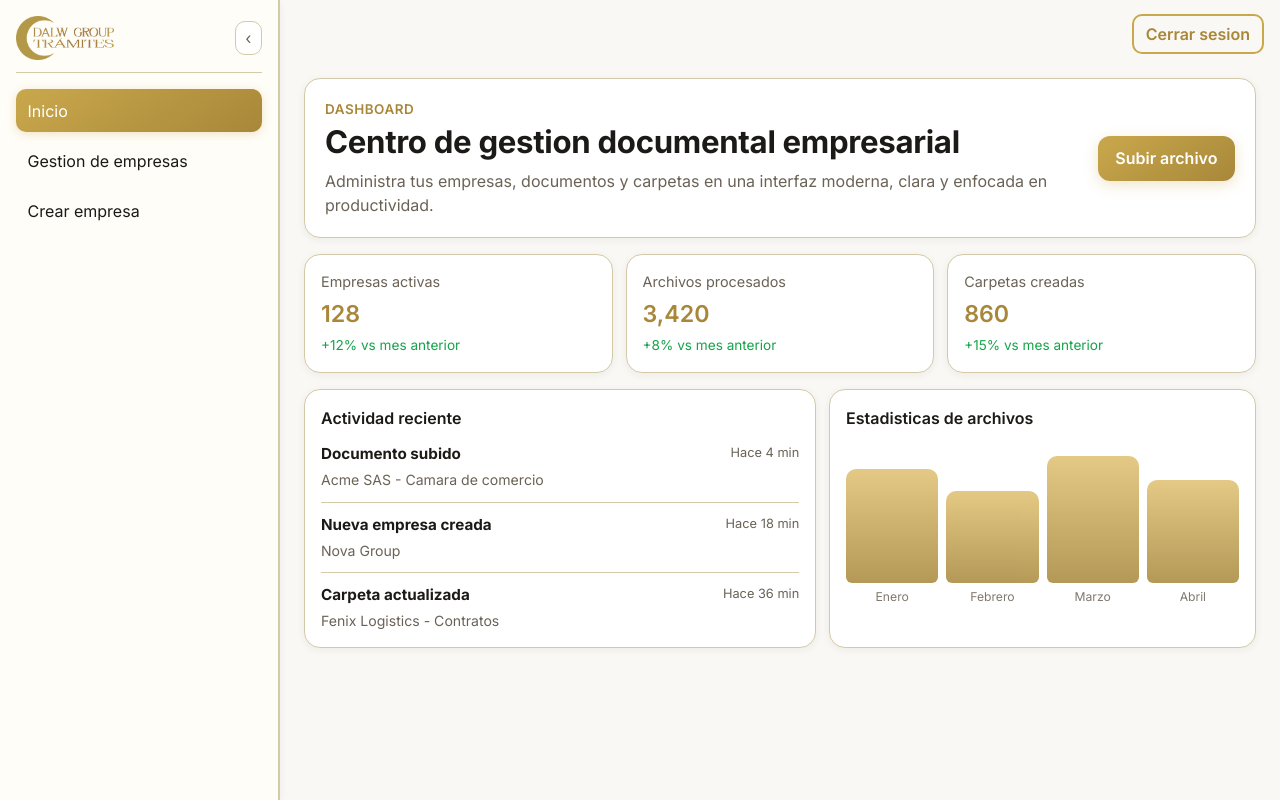
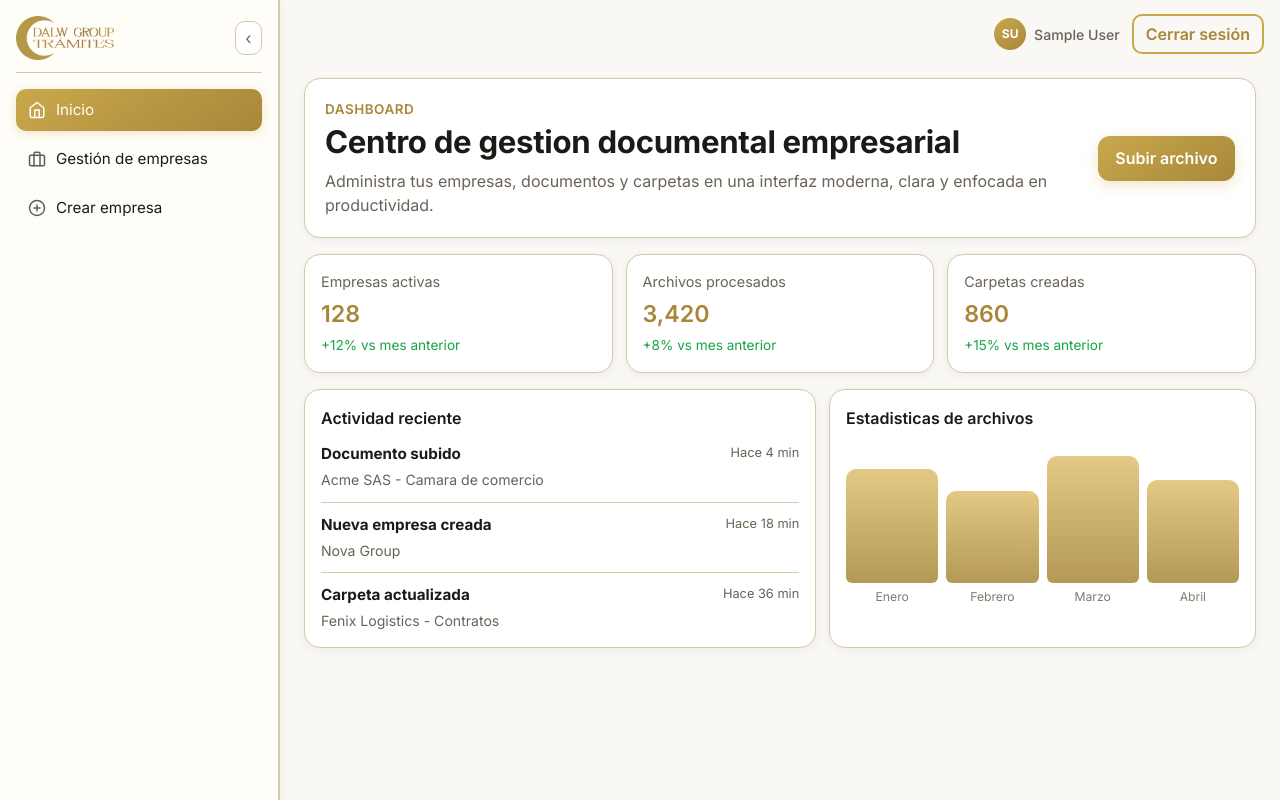
Before and after one commit to jodamares/gestora, a Vue app in the folder front-gestora/: page / in a window 1280 px wide. Built offline with nearby package versions, Linux system fonts and the light colour scheme; sample sign-in values are in the browser's storage.

Commit message:
Add user initials and display name in App.vue; enhance navigation links with icons and improve layout for better user experience. Update CompanyCreatePage and CompanyDirectoryPage with new styles and loading indicators. Fix typos in various pages for improved readability.

```diff
--- a/front-gestora/src/App.vue
+++ b/front-gestora/src/App.vue
@@ -6,8 +6,22 @@ import { useRouter } from 'vue-router'
 const store = useStore()
 const router = useRouter()
 const isAuthenticated = computed(() => store.getters.isAuthenticated)
+const authUser = computed(() => store.state.authUser)
 const sidebarCollapsed = ref(false)
 const mobileNavOpen = ref(false)
+
+const userInitials = computed(() => {
+  const u = authUser.value
+  if (!u) return 'U'
+  const name = u.fullName || u.name || u.email || ''
+  return name.split(' ').map(w => w[0]).join('').slice(0, 2).toUpperCase() || 'U'
+})
+
+const userDisplayName = computed(() => {
+  const u = authUser.value
+  if (!u) return ''
+  return u.fullName || u.name || u.email || ''
+})
 
 const logout = () => {
   store.dispatch('logout')
@@ -44,31 +58,54 @@ const closeMobileNav = () => {
           alt="Gestor Empresarial"
           class="app-shell__logo"
         />
-        <span v-else class="app-shell__logo-initial">G</span>
+        <span v-else class="app-shell__logo-initial">DGT</span>
         <button type="button" class="app-shell__ghost-btn" @click="toggleSidebar">
           {{ sidebarCollapsed ? '›' : '‹' }}
         </button>
       </div>
       <nav class="app-shell__nav">
-        <RouterLink to="/" @click="closeMobileNav">
-          <span v-if="!sidebarCollapsed">Inicio</span>
-          <span v-else>I</span>
+        <RouterLink to="/" @click="closeMobileNav" class="app-shell__nav-link">
+          <svg class="app-shell__nav-icon" width="18" height="18" viewBox="0 0 24 24" fill="none" stroke="currentColor" stroke-width="2" stroke-linecap="round" stroke-linejoin="round">
+            <path d="M3 9l9-7 9 7v11a2 2 0 01-2 2H5a2 2 0 01-2-2z"/>
+            <polyline points="9,22 9,12 15,12 15,22"/>
+          </svg>
+          <span v-if="!sidebarCollapsed" class="app-shell__nav-label">Inicio</span>
         </RouterLink>
-        <RouterLink to="/companies" @click="closeMobileNav">
-          <span v-if="!sidebarCollapsed">Gestion de empresas</span>
-          <span v-else>G</span>
+        <RouterLink to="/companies" @click="closeMobileNav" class="app-shell__nav-link">
+          <svg class="app-shell__nav-icon" width="18" height="18" viewBox="0 0 24 24" fill="none" stroke="currentColor" stroke-width="2" stroke-linecap="round" stroke-linejoin="round">
+            <rect x="2" y="7" width="20" height="14" rx="2"/>
+            <path d="M16 21V5a2 2 0 00-2-2h-4a2 2 0 00-2 2v16"/>
+          </svg>
+          <span v-if="!sidebarCollapsed" class="app-shell__nav-label">Gestión de empresas</span>
         </RouterLink>
-        <RouterLink to="/companies/create" @click="closeMobileNav">
-          <span v-if="!sidebarCollapsed">Crear empresa</span>
-          <span v-else>C</span>
+        <RouterLink to="/companies/create" @click="closeMobileNav" class="app-shell__nav-link">
+          <svg class="app-shell__nav-icon" width="18" height="18" viewBox="0 0 24 24" fill="none" stroke="currentColor" stroke-width="2" stroke-linecap="round" stroke-linejoin="round">
+            <circle cx="12" cy="12" r="10"/>
+            <line x1="12" y1="8" x2="12" y2="16"/>
+            <line x1="8" y1="12" x2="16" y2="12"/>
+          </svg>
+          <span v-if="!sidebarCollapsed" class="app-shell__nav-label">Crear empresa</span>
         </RouterLink>
       </nav>
     </aside>
 
     <main class="app-shell__content">
       <header v-if="isAuthenticated" class="app-shell__topbar">
-        <button type="button" class="app-shell__ghost-btn app-shell__menu-toggle" @click="toggleMobileNav">Menu</button>
-        <button type="button" class="app-shell__logout-top" @click="logout">Cerrar sesion</button>
+        <button type="button" class="app-shell__menu-toggle" @click="toggleMobileNav">
+          <img src="/logo-large.png" alt="Gestor" class="app-shell__topbar-logo" />
+          <svg width="22" height="22" viewBox="0 0 24 24" fill="none" stroke="currentColor" stroke-width="2" stroke-linecap="round" stroke-linejoin="round">
+            <line x1="3" y1="6" x2="21" y2="6"/>
+            <line x1="3" y1="12" x2="21" y2="12"/>
+            <line x1="3" y1="18" x2="21" y2="18"/>
+          </svg>
+        </button>
+        <div class="app-shell__topbar-right">
+          <div v-if="userDisplayName" class="app-shell__user-info">
+            <span class="app-shell__user-avatar">{{ userInitials }}</span>
+            <span class="app-shell__user-name">{{ userDisplayName }}</span>
+          </div>
+          <button type="button" class="app-shell__logout-top" @click="logout">Cerrar sesión</button>
+        </div>
       </header>
       <RouterView />
     </main>
@@ -129,6 +166,8 @@ const closeMobileNav = () => {
   letter-spacing: -0.01em;
   margin: 0 auto;
   box-shadow: 0 2px 8px rgba(var(--primary-rgb), 0.35);
+  padding: 0.7rem 1.5rem;
+  margin-right: 0.5rem;
 }
 
 .app-shell__nav {
@@ -137,8 +176,10 @@ const closeMobileNav = () => {
   gap: 0.45rem;
 }
 
-.app-shell__nav a {
-  color: var(--text-muted);
+.app-shell__nav-link {
+  display: flex;
+  align-items: center;
+  gap: 0.65rem;
   color: var(--text);
   text-decoration: none;
   border-radius: 10px;
@@ -146,15 +187,33 @@ const closeMobileNav = () => {
   transition: background-color 0.2s ease, color 0.2s ease;
 }
 
-.app-shell__nav a:hover {
+.app-shell__nav-icon {
+  flex-shrink: 0;
+  opacity: 0.7;
+  transition: opacity 0.2s;
+}
+
+.app-shell__nav-label {
+  font-size: 0.95rem;
+}
+
+.app-shell__nav-link:hover {
   background: #fdf3d6;
   color: var(--primary-dark);
 }
 
-.app-shell__nav a.router-link-active {
+.app-shell__nav-link:hover .app-shell__nav-icon {
+  opacity: 1;
+}
+
+.app-shell__nav-link.router-link-active {
   background: linear-gradient(145deg, var(--primary), var(--primary-dark));
   color: #fff;
   box-shadow: 0 2px 10px rgba(201, 168, 76, 0.3);
+}
+
+.app-shell__nav-link.router-link-active .app-shell__nav-icon {
+  opacity: 1;
 }
 
 .app-shell__logout {
@@ -188,6 +247,47 @@ const closeMobileNav = () => {
   padding: 0.9rem 1rem 0;
 }
 
+.app-shell__topbar-right {
+  display: flex;
+  align-items: center;
+  gap: 0.75rem;
+}
+
+.app-shell__user-info {
+  display: flex;
+  align-items: center;
+  gap: 0.5rem;
+}
+
+.app-shell__user-avatar {
+  width: 32px;
+  height: 32px;
+  border-radius: 50%;
+  background: linear-gradient(145deg, var(--primary), var(--primary-dark));
+  color: #fff;
+  font-size: 0.75rem;
+  font-weight: 700;
+  display: flex;
+  align-items: center;
+  justify-content: center;
+}
+
+.app-shell__user-name {
+  font-size: 0.88rem;
+  font-weight: 500;
+  color: var(--text-muted);
+  max-width: 160px;
+  overflow: hidden;
+  text-overflow: ellipsis;
+  white-space: nowrap;
+}
+
+.app-shell__topbar-logo {
+  height: 28px;
+  width: auto;
+  object-fit: contain;
+}
+
 .app-shell__logout-top {
   border: 2px solid var(--primary);
   background: transparent;
@@ -205,6 +305,13 @@ const closeMobileNav = () => {
 
 .app-shell__menu-toggle {
   display: none;
+  align-items: center;
+  gap: 0.5rem;
+  border: 1.5px solid var(--border);
+  background: #fff;
+  border-radius: 10px;
+  padding: 0.35rem 0.6rem;
+  color: var(--text-muted);
 }
 
 @media (max-width: 1023px) {
@@ -232,17 +339,17 @@ const closeMobileNav = () => {
   .app-shell__menu-toggle {
     display: inline-flex;
   }
+
+  .app-shell__user-name {
+    display: none;
+  }
 }
 
 @media (min-width: 1024px) {
-  .app-shell__sidebar--collapsed .app-shell__nav a {
-    text-align: center;
+  .app-shell__sidebar--collapsed .app-shell__nav-link {
     justify-content: center;
-    display: flex;
-    align-items: center;
     padding-left: 0.35rem;
     padding-right: 0.35rem;
-    font-weight: 700;
   }
 }
 </style>
--- a/front-gestora/src/store/index.js
+++ b/front-gestora/src/store/index.js
@@ -1,69 +1,41 @@
 import { createStore } from 'vuex'
 
-
-
 export default createStore({
-
   state: {
-
     authToken: null,
-
     authUser: null,
-
   },
 
-
-
   getters: {
-
     isAuthenticated: (state) => Boolean(state.authToken),
-
   },
 
-
-
   mutations: {
-
     HYDRATE_AUTH(state) {
-
       const token = localStorage.getItem('auth_token')
-
       if (token) state.authToken = token
-
+      try {
+        const user = localStorage.getItem('auth_user')
+        if (user) state.authUser = JSON.parse(user)
+      } catch {}
     },
-
     SET_AUTH(state, { token, user }) {
-
       state.authToken = token
-
       state.authUser = user
-
       localStorage.setItem('auth_token', token)
-
+      if (user) localStorage.setItem('auth_user', JSON.stringify(user))
     },
-
     LOGOUT(state) {
-
       state.authToken = null
-
       state.authUser = null
-
       localStorage.removeItem('auth_token')
-
+      localStorage.removeItem('auth_user')
     },
-
   },
 
-
-
   actions: {
-
     logout({ commit }) {
-
       commit('LOGOUT')
-
     },
-
   },
-
 })
--- a/front-gestora/src/views/CompanyDirectoryPage/CompanyDirectoryPage.js
+++ b/front-gestora/src/views/CompanyDirectoryPage/CompanyDirectoryPage.js
@@ -20,6 +20,7 @@ export default {
     const selectedFile = ref(null)
     const fileInputRef = ref(null)
     const error = ref('')
+    const loading = ref(false)
 
     const loadFolders = async () => {
       folders.value = await getCompanyFolders(companyId.value)
@@ -41,12 +42,15 @@ export default {
 
     const loadAll = async () => {
       error.value = ''
+      loading.value = true
       try {
         await loadFolders()
         pickDefaultFolder()
         await loadFiles()
       } catch (err) {
         error.value = err?.message || 'No se pudo cargar el directorio.'
+      } finally {
+        loading.value = false
       }
     }
 
@@ -122,6 +126,7 @@ export default {
       newFolderName,
       fileInputRef,
       error,
+      loading,
       canUpload,
       handleCreateFolder,
       handleUpload,
--- a/front-gestora/src/views/CompanyListPage/CompanyListPage.vue
+++ b/front-gestora/src/views/CompanyListPage/CompanyListPage.vue
@@ -3,7 +3,7 @@
     <section class="company-list__card surface-card">
       <header class="company-list__header">
         <div>
-          <p class="company-list__eyebrow">Gestion de empresas</p>
+          <p class="company-list__eyebrow">Gestión de empresas</p>
           <h1>Empresas registradas</h1>
         </div>
         <div class="company-list__links">
@@ -28,7 +28,15 @@
         <div class="skeleton company-list__sk-line"></div>
       </div>
       <p v-else-if="error" class="company-list__error">{{ error }}</p>
-      <p v-else-if="filteredCompanies.length === 0">No hay empresas que coincidan con los filtros.</p>
+      <div v-else-if="filteredCompanies.length === 0" class="company-list__empty">
+        <svg width="48" height="48" viewBox="0 0 24 24" fill="none" stroke="currentColor" stroke-width="1.5" stroke-linecap="round" stroke-linejoin="round">
+          <rect x="2" y="7" width="20" height="14" rx="2"/>
+          <path d="M16 21V5a2 2 0 00-2-2h-4a2 2 0 00-2 2v16"/>
+        </svg>
+        <p class="company-list__empty-title">No hay empresas registradas</p>
+        <p class="company-list__empty-sub">Crea la primera empresa para comenzar.</p>
+        <RouterLink to="/companies/create" class="company-list__empty-action">Crear empresa</RouterLink>
+      </div>
 
       <div v-else class="company-list__table-wrapper">
         <table class="company-list__table">
--- a/front-gestora/src/views/LoginPage/LoginPage.vue
+++ b/front-gestora/src/views/LoginPage/LoginPage.vue
@@ -2,21 +2,21 @@
   <main class="auth-page">
     <section class="auth-page__card">
       <img src="/logo-large.png" alt="Gestor Empresarial" class="auth-page__logo" />
-      <h1>Iniciar sesion</h1>
+      <h1>Iniciar sesión</h1>
       <form @submit.prevent="submit">
         <label>
           Correo
           <input v-model.trim="email" type="email" required />
         </label>
         <label>
-          Contrasena
+          Contraseña
           <input v-model="password" type="password" required />
         </label>
         <p v-if="error" class="auth-page__error">{{ error }}</p>
         <button :disabled="loading" type="submit">{{ loading ? 'Ingresando...' : 'Ingresar' }}</button>
       </form>
       <p>
-        No tienes cuenta?
+        ¿No tienes cuenta?
         <RouterLink to="/register">Crear usuario</RouterLink>
       </p>
     </section>
--- a/front-gestora/src/views/RegisterPage/RegisterPage.vue
+++ b/front-gestora/src/views/RegisterPage/RegisterPage.vue
@@ -13,15 +13,15 @@
           <input v-model.trim="email" type="email" required />
         </label>
         <label>
-          Contrasena
+          Contraseña
           <input v-model="password" type="password" required minlength="6" />
         </label>
         <p v-if="error" class="auth-page__error">{{ error }}</p>
         <button :disabled="loading" type="submit">{{ loading ? 'Creando...' : 'Crear usuario' }}</button>
       </form>
       <p>
-        Ya tienes cuenta?
-        <RouterLink to="/login">Iniciar sesion</RouterLink>
+        ¿Ya tienes cuenta?
+        <RouterLink to="/login">Iniciar sesión</RouterLink>
       </p>
     </section>
   </main>
```
Also changed, not shown: front-gestora/src/views/CompanyCreatePage/CompanyCreatePage.css (+7 -0 lines), front-gestora/src/views/CompanyCreatePage/CompanyCreatePage.vue (+5 -5 lines), front-gestora/src/views/CompanyDirectoryPage/CompanyDirectoryPage.css (+43 -0 lines), front-gestora/src/views/CompanyDirectoryPage/CompanyDirectoryPage.vue (+36 -8 lines), front-gestora/src/views/CompanyListPage/CompanyListPage.css (+48 -0 lines), 1 other file (tests, documents, lock files or other folders).
